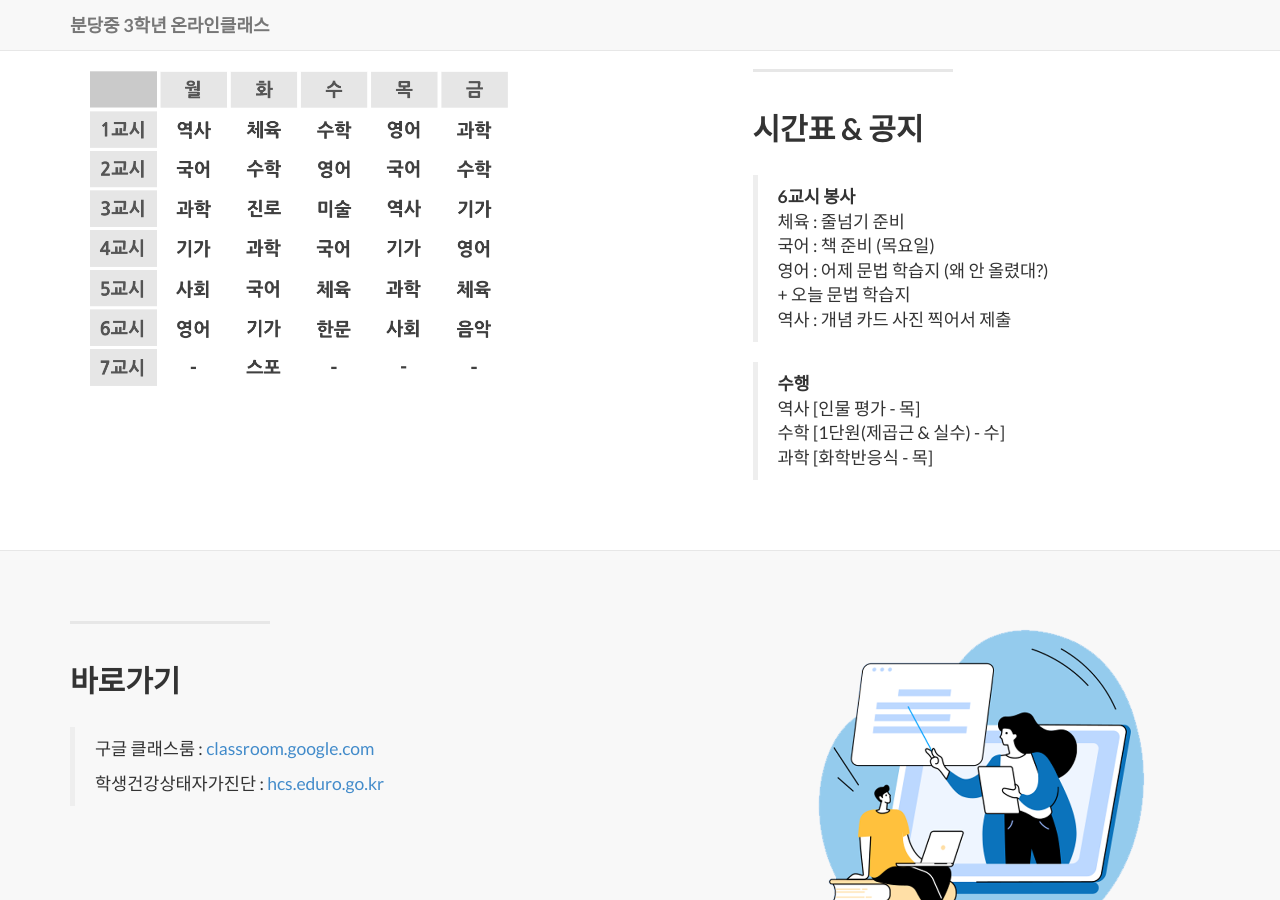
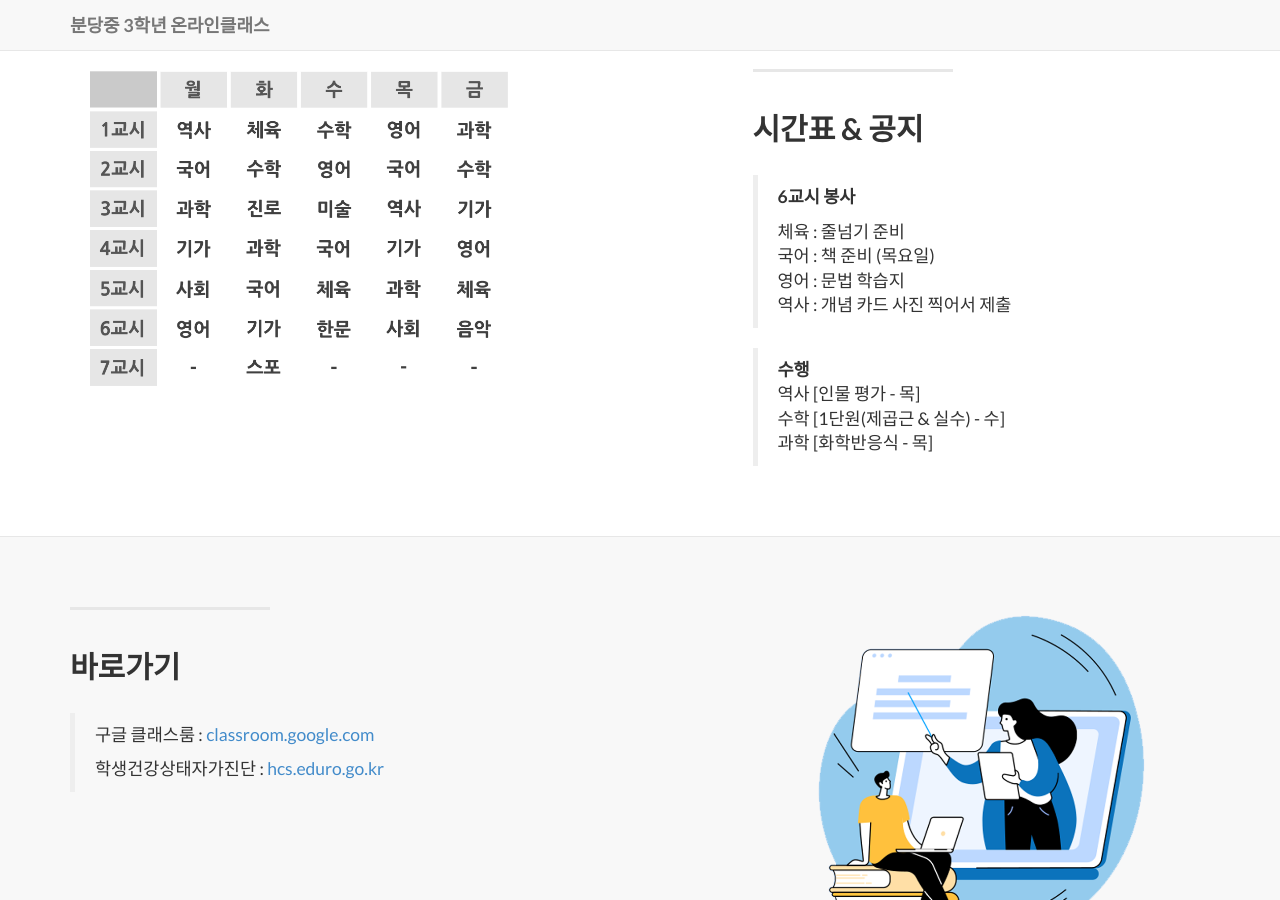
Before and after one commit to bundang-ms-2021/oncl, a Jekyll site: the page built from index.html, in a window 1280 px wide and 900 px high, scrolled down 766 px. Built offline with Jekyll 4.4.1, drawn with Linux system fonts in a browser that asks for light colours; nearby versions of some CDN libraries; library files that are not in the unit come from our copies.

Commit message:
Update 2014-09-21-services-1.markdown

```diff
--- a/_posts/2014-09-21-services-1.markdown
+++ b/_posts/2014-09-21-services-1.markdown
@@ -7,10 +7,10 @@ description: |
 ---
 
   > **6교시 봉사**
+  >
   > 체육 : 줄넘기 준비
   > 국어 : 책 준비 (목요일)
-  > 영어 : 어제 문법 학습지 (왜 안 올렸대?)
-          + 오늘 문법 학습지
+  > 영어 : 문법 학습지
   > 역사 : 개념 카드 사진 찍어서 제출
 
   > **수행**
```
